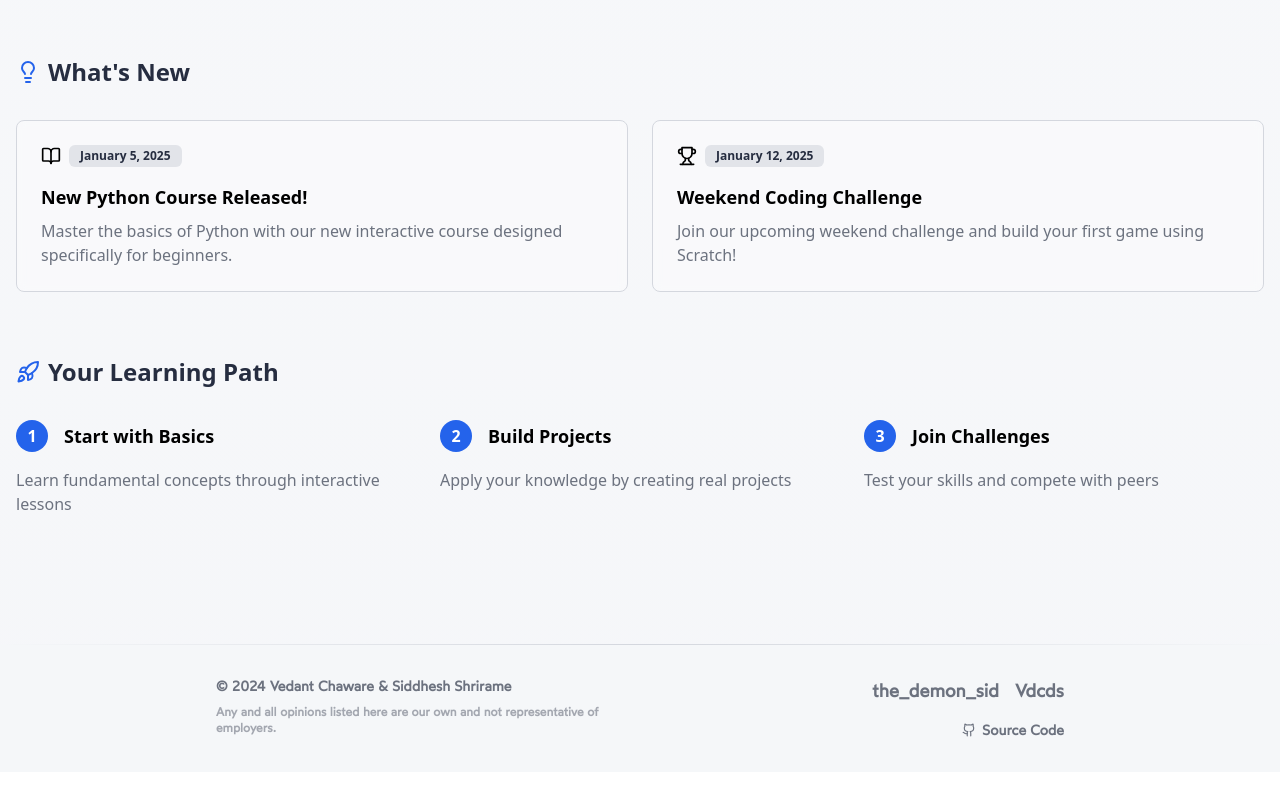
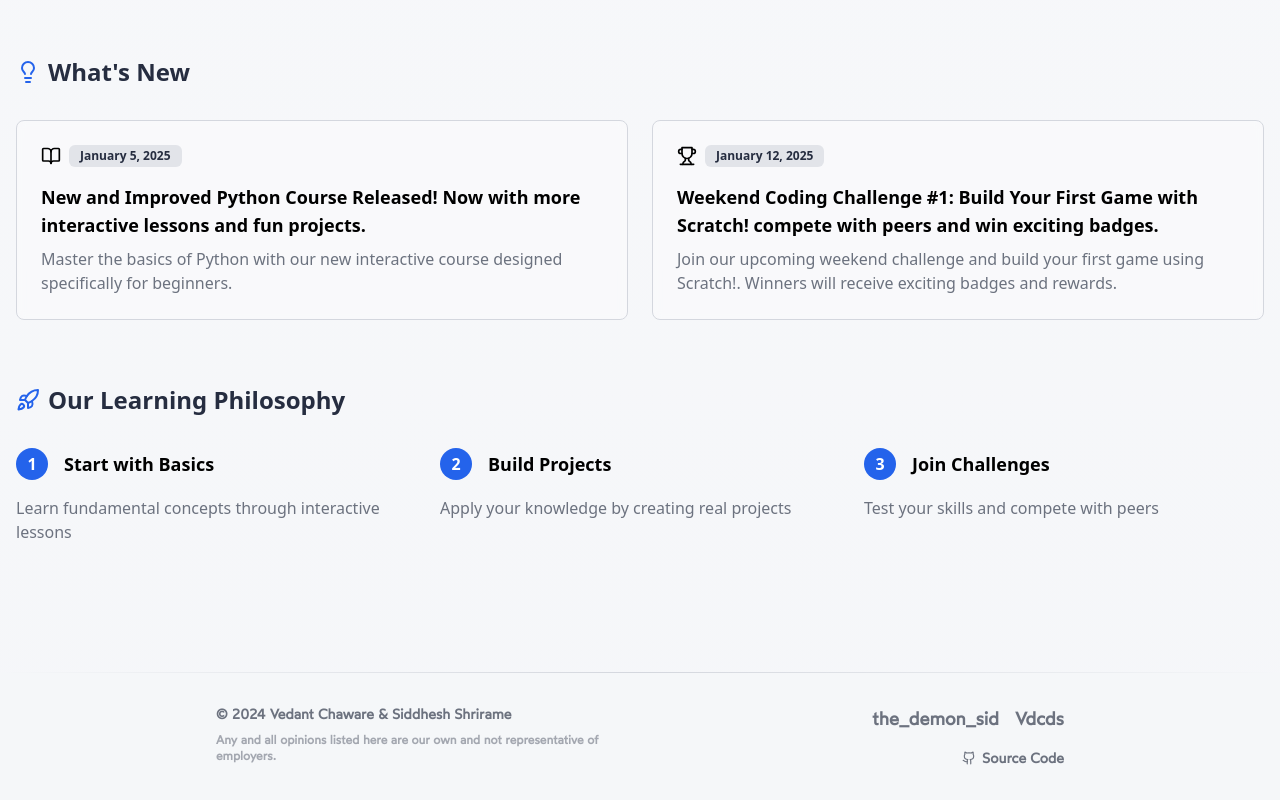
Before and after one commit to thedemonsid/perspective-coding, a Next.js app: page / in a window 1280 px wide. Shown: the part 979-1779 px from the top of the page. Before the commit the page ends 1751 px from the top, so only its background shows below. Built offline with nearby package versions, Linux system fonts and the light colour scheme.

Commit message:
Linting and symmetry fixed

```diff
--- a/components/course-list.tsx
+++ b/components/course-list.tsx
@@ -1,3 +1,4 @@
+/* eslint-disable @typescript-eslint/no-explicit-any */
 import React from "react";
 import { Card, CardContent } from "./ui/card";
 import { Badge } from "./ui/badge";
@@ -22,23 +23,6 @@ interface CourseProps {
   chapterTotal: number;
   learnHours: number;
 }
-
-const hotCourses: CourseProps[] = [
-  {
-    slug: "python-adventure",
-    title: "Python Adventure: Your First Coding Journey",
-    enrollmentCount: 120,
-    chapterTotal: 10,
-    learnHours: 15,
-  },
-  {
-    slug: "web-wizards",
-    title: "Web Wizards: HTML & CSS and JS Basics to create fun on web",
-    enrollmentCount: 95,
-    chapterTotal: 8,
-    learnHours: 12,
-  },
-];
 
 const comingSoonCourses: CourseProps[] = [
   {
--- a/components/home-page.tsx
+++ b/components/home-page.tsx
@@ -1,6 +1,6 @@
 "use client";
 import React from "react";
-import { motion, useScroll, useSpring } from "framer-motion";
+import { motion } from "framer-motion";
 import {
   BookOpen,
   GraduationCap,
@@ -32,10 +32,7 @@ interface HomePageProps {
   upcomingCourses: Course[];
 }
 
-export default function HomePage({
-  featuredCourses,
-  upcomingCourses,
-}: HomePageProps) {
+export default function HomePage({ featuredCourses }: HomePageProps) {
   return (
     <>
       <Cloud position="top" className="z-10" />
@@ -121,15 +118,15 @@ export default function HomePage({
           >
             <div className="grid grid-cols-1 md:grid-cols-2 gap-6">
               <UpdateCard
-                title="New Python Course Released!"
+                title="New and Improved Python Course Released! Now with more interactive lessons and fun projects."
                 date="2025-01-05"
                 description="Master the basics of Python with our new interactive course designed specifically for beginners."
                 icon={<BookOpen className="w-5 h-5" />}
               />
               <UpdateCard
-                title="Weekend Coding Challenge"
+                title="Weekend Coding Challenge #1: Build Your First Game with Scratch! compete with peers and win exciting badges."
                 date="2025-01-12"
-                description="Join our upcoming weekend challenge and build your first game using Scratch!"
+                description="Join our upcoming weekend challenge and build your first game using Scratch!. Winners will receive exciting badges and rewards."
                 icon={<Trophy className="w-5 h-5" />}
               />
             </div>
@@ -137,7 +134,7 @@ export default function HomePage({
 
           {/* Learning Path */}
           <Section
-            title="Your Learning Path"
+            title="Our Learning Philosophy"
             icon={<Rocket className="w-6 h-6 text-primary" />}
           >
             <div className="relative flex flex-col md:flex-row gap-6 justify-between">
--- a/components/navbar.tsx
+++ b/components/navbar.tsx
@@ -2,7 +2,7 @@
 import React, { useState } from "react";
 import Image from "next/image";
 import Link from "next/link";
-import { AirVent, Book, LucideAirVent, Menu, X } from "lucide-react";
+import { Menu, X } from "lucide-react";
 import { ModeToggle } from "./toggle-button";
 
 const navItems = [
```
